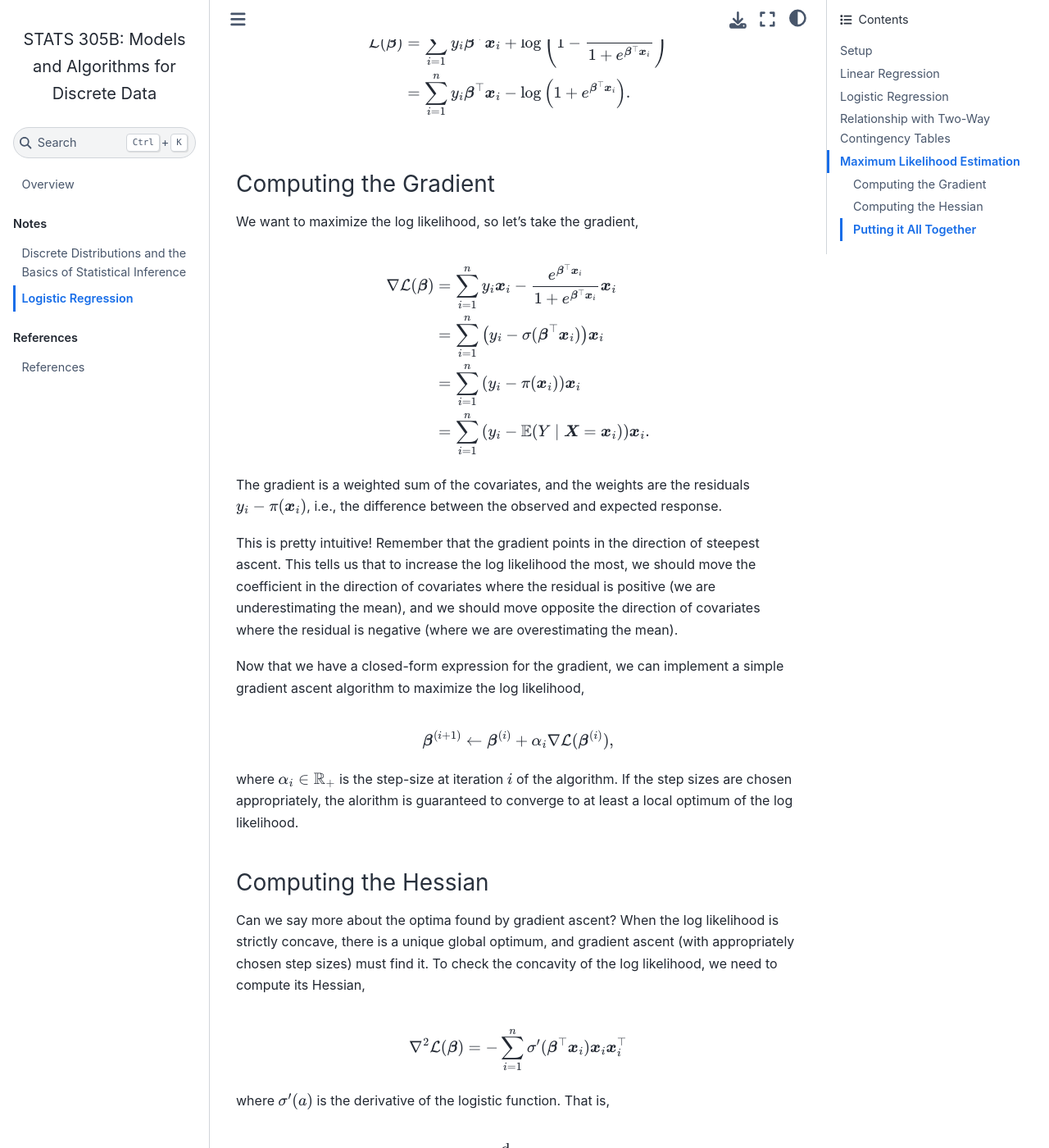
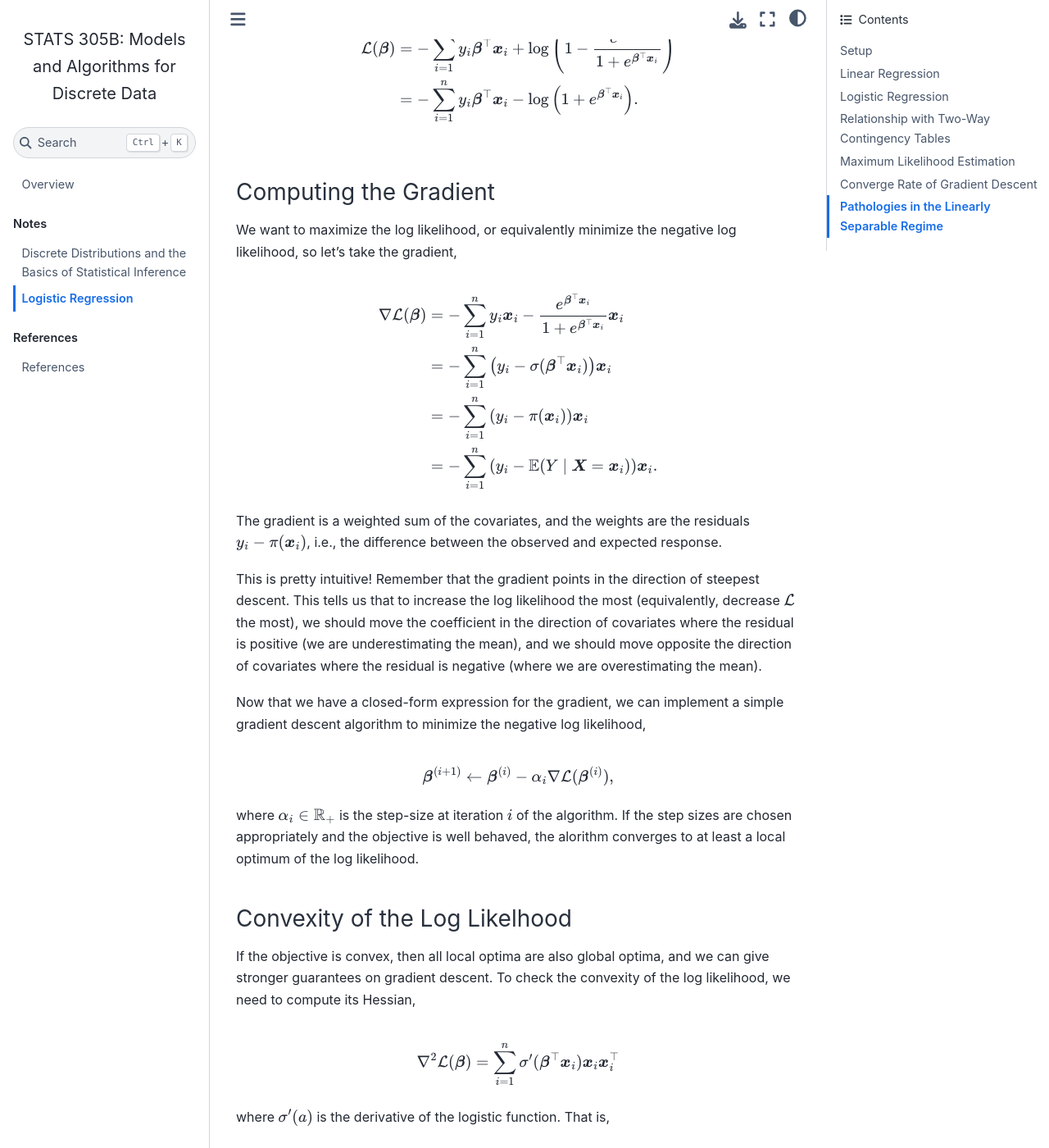
Before and after one commit to slinderman/stats305b, a Jupyter Book: the page built from lectures/03_logreg.md, in a window 1280 px wide and 1400 px high, scrolled down 3496 px. Shown: the whole window at 82% size. Built offline with Jupyter Book 1.0.4 settings and Sphinx 7.4.7 and the Sphinx Book theme 1.1.4, drawn with Linux system fonts in a browser that asks for light colours; pages that are not in the unit, such as notebooks, are missing from menus; some of the changed text lies outside the part shown.

Commit message:
continuing to work on logistic regression notes

```diff
--- a/lectures/03_logreg.md
+++ b/lectures/03_logreg.md
@@ -78,45 +78,45 @@
 
 Unfortunately, unlike in standard linear regression (equivalently, when $f(a) = a$ is the identity function), there isn't a simple closed form estimator for $\hat{\mbbeta}$. However, we can use standard optimization techniques to do maximum likelihood estimation.
 
-First, write the log likelihood of the parameters given a collection of covariates and responses, $\{\mbx_i, y_i\}_{i=1}^n$,
+First, write the **negative** log likelihood of the parameters given a collection of covariates and responses, $\{\mbx_i, y_i\}_{i=1}^n$,
 \begin{align*}
 \cL(\mbbeta)
-&= \sum_{i=1}^n \log \mathrm{Bern}(y_i; \pi(\mbx_i)) \\
-&= \sum_{i=1}^n y_i \log \pi(\mbx_i) + (1 - y_i) \log (1 - \pi(\mbx_i)) \\
-&= \sum_{i=1}^n y_i \log \frac{\pi(\mbx_i)}{1 - \pi(\mbx_i)} + \log (1 - \pi(\mbx_i)).
+&= - \sum_{i=1}^n \log \mathrm{Bern}(y_i; \pi(\mbx_i)) \\
+&= - \sum_{i=1}^n y_i \log \pi(\mbx_i) + (1 - y_i) \log (1 - \pi(\mbx_i)) \\
+&= - \sum_{i=1}^n y_i \log \frac{\pi(\mbx_i)}{1 - \pi(\mbx_i)} + \log (1 - \pi(\mbx_i)).
 \end{align*}
 Now let's plug in the definition of $\pi(\mbx)$. The first term is just the log odds, which we already showed is equal to the linear component of the model. The second term simplifies too.
 \begin{align*}
 \cL(\mbbeta)
-&= \sum_{i=1}^n y_i \mbbeta^\top \mbx_i + \log \left(1 - \frac{e^{\mbbeta^\top \mbx_i}}{1 + e^{\mbbeta^\top \mbx_i}} \right) \\
-&= \sum_{i=1}^n y_i \mbbeta^\top \mbx_i - \log \left(1 + e^{\mbbeta^\top \mbx_i} \right).
+&= - \sum_{i=1}^n y_i \mbbeta^\top \mbx_i + \log \left(1 - \frac{e^{\mbbeta^\top \mbx_i}}{1 + e^{\mbbeta^\top \mbx_i}} \right) \\
+&= - \sum_{i=1}^n y_i \mbbeta^\top \mbx_i - \log \left(1 + e^{\mbbeta^\top \mbx_i} \right).
 \end{align*}
 
 ### Computing the Gradient
-We want to maximize the log likelihood, so let's take the gradient,
+We want to maximize the log likelihood, or equivalently minimize the negative log likelihood, so let's take the gradient,
 \begin{align*}
 \nabla \cL(\mbbeta)
-&= \sum_{i=1}^n y_i \mbx_i - \frac{e^{\mbbeta^\top \mbx_i}}{1 + e^{\mbbeta^\top \mbx_i}} \mbx_i \\
-&= \sum_{i=1}^n \left(y_i - \sigma(\mbbeta^\top \mbx_i) \right) \mbx_i \\
-&= \sum_{i=1}^n \left(y_i - \pi(\mbx_i) \right) \mbx_i \\
-&= \sum_{i=1}^n \left(y_i - \E(Y \mid \mbX = \mbx_i) \right) \mbx_i.
+&= - \sum_{i=1}^n y_i \mbx_i - \frac{e^{\mbbeta^\top \mbx_i}}{1 + e^{\mbbeta^\top \mbx_i}} \mbx_i \\
+&= - \sum_{i=1}^n \left(y_i - \sigma(\mbbeta^\top \mbx_i) \right) \mbx_i \\
+&= - \sum_{i=1}^n \left(y_i - \pi(\mbx_i) \right) \mbx_i \\
+&= - \sum_{i=1}^n \left(y_i - \E(Y \mid \mbX = \mbx_i) \right) \mbx_i.
 \end{align*}
 The gradient is a weighted sum of the covariates, and the weights are the residuals $y_i - \pi(\mbx_i)$, i.e., the difference between the observed and expected response.
 
-This is pretty intuitive! Remember that the gradient points in the direction of steepest ascent. This tells us that to increase the log likelihood the most, we should move the coefficient in the direction of covariates where the residual is positive (we are underestimating the mean), and we should move opposite the direction of covariates where the residual is negative (where we are overestimating the mean).
+This is pretty intuitive! Remember that the gradient points in the direction of steepest descent. This tells us that to increase the log likelihood the most (equivalently, decrease $\cL$ the most), we should move the coefficient in the direction of covariates where the residual is positive (we are underestimating the mean), and we should move opposite the direction of covariates where the residual is negative (where we are overestimating the mean).
 
-Now that we have a closed-form expression for the gradient, we can implement a simple gradient ascent algorithm to maximize the log likelihood,
+Now that we have a closed-form expression for the gradient, we can implement a simple gradient descent algorithm to minimize the negative log likelihood,
 \begin{align*}
-\mbbeta^{(i+1)} &\leftarrow \mbbeta^{(i)} + \alpha_i \nabla \cL(\mbbeta^{(i)}),
+\mbbeta^{(i+1)} &\leftarrow \mbbeta^{(i)} - \alpha_i \nabla \cL(\mbbeta^{(i)}),
 \end{align*}
-where $\alpha_i \in \reals_+$ is the step-size at iteration $i$ of the algorithm. If the step sizes are chosen appropriately, the alorithm is guaranteed to converge to at least a local optimum of the log likelihood.
+where $\alpha_i \in \reals_+$ is the step-size at iteration $i$ of the algorithm. If the step sizes are chosen appropriately and the objective is well behaved, the alorithm converges to at least a local optimum of the log likelihood.
 
-### Computing the Hessian
+### Convexity of the Log Likelhood
 
-Can we say more about the optima found by gradient ascent? When the log likelihood is strictly concave, there is a unique global optimum, and gradient ascent (with appropriately chosen step sizes) must find it. To check the concavity of the log likelihood, we need to compute its Hessian,
+If the objective is convex, then all local optima are also global optima, and we can give stronger guarantees on gradient descent. To check the convexity of the log likelihood, we need to compute its Hessian,
 \begin{align*}
 \nabla^2 \cL(\mbbeta)
-&= -\sum_{i=1}^n \sigma'(\mbbeta^\top \mbx_i) \mbx_i \mbx_i^\top
+&= \sum_{i=1}^n \sigma'(\mbbeta^\top \mbx_i) \mbx_i \mbx_i^\top
 \end{align*}
 where $\sigma'(a)$ is the derivative of the logistic function. That is,
 \begin{align*}
@@ -128,21 +128,54 @@
 Plugging this in,
 \begin{align*}
 \nabla^2 \cL(\mbbeta)
-&= - \sum_{i=1}^n \sigma(\mbbeta^\top \mbx_i)(1 - \sigma(\mbbeta^\top \mbx_i)) \mbx_i \mbx_i^\top \\
-&= - \sum_{i=1}^n \pi(\mbx_i)(1 - \pi(\mbx_i)) \mbx_i \mbx_i^\top \\
-&= - \sum_{i=1}^n \Var[Y \mid \mbX = \mbx_i] \mbx_i \mbx_i^\top.
+&= \sum_{i=1}^n \sigma(\mbbeta^\top \mbx_i)(1 - \sigma(\mbbeta^\top \mbx_i)) \mbx_i \mbx_i^\top \\
+&= \sum_{i=1}^n \pi(\mbx_i)(1 - \pi(\mbx_i)) \mbx_i \mbx_i^\top \\
+&= \sum_{i=1}^n \Var[Y \mid \mbX = \mbx_i] \mbx_i \mbx_i^\top.
 \end{align*}
-In other words, the negative Hessian is a weighted sum of outer products of covariates where the weights are equal to the conditional variance.
+In other words, the Hessian is a weighted sum of outer products of covariates where the weights are equal to the conditional variance.
+Since variances are non-negative, so are the weights, which implies that the Hessian is **positive semi-definite**, which implies that the negative log likelihood is convex.
 
-### Putting it All Together
-Since variances are non-negative, so are the weights. Altogether, this derivation shows that the Hessian is **negative definite**, which means:
+
+## Converge Rate of Gradient Descent
+To determine when and at what rate gradient descent converges, we need to know more about the eigenvalues of the Hessian.
+
+If we can bound the maximum eigenvalue of the Hessian by $L$, then we can obtain a quadratic upper bound on the negative log likelihood,
+\begin{align*}
+\cL(\mbbeta') &\leq \cL(\mbbeta) + \nabla \cL(\mbbeta)^\top (\mbbeta' - \mbbeta) + \frac{L}{2} (\mbbeta' - \mbbeta)^\top \nabla^2 \cL(\mbbeta) (\mbbeta' - \mbbeta).
+\end{align*}
+That means the negative log likelihood is an $L$-smooth function.
+
+For example, if the covariates have bounded norm, $\|\mbx_i\|_2 \leq B$, then we can bound the maximum eigenvalue of the Hessian by,
+\begin{align*}
+\lambda_{\mathsf{max}}
+&= \max_{\mbu \in \bbS_{p-1}} \mbu^\top \nabla^2 \cL(\mbbeta) \mbu \\
+&= \max_{\mbu \in \bbS_{p-1}} \sum_{i=1}^n \Var[Y \mid \mbX = \mbx_i] \mbu^\top \mbx_i \mbx_i^\top \mbu \\
+&\leq \frac{n B^2}{4}
+\end{align*}
+since the variance of a Bernoulli random variable is at most $\tfrac{1}{4}$ and since $\mbu^\top \mbx_i \leq B$ for all unit vectors $\mbu \in \bbS_{p-1}$ (the unit sphere embedded in $\reals^p$). This isn't meant to be a tight upper bound.
+
+If we run gradient descent with a constant step size of $\alpha = 1/L$, then the algorithm converges at a rate of $1/t$, which means that after $t$ iterations
+\begin{align*}
+\cL(\mbbeta^\star) - \cL(\mbbeta^{(t)}) \leq \frac{L}{t} \|\mbbeta^\star - \mbbeta^{(0)}\|_2^2,
+\end{align*}
+where $\mbbeta^{(0)}$ is the initial setting of the parameters and $\mbbeta^\star$ is the global optimum.
+
+Put differently, if we want a gap of at most epsilon, we need to run $t = O(1/\epsilon)$ iterations of gradient descent. This is called a **sub-linear convergence** rate.
+
+## Pathologies in the Linearly Separable Regime
+
+Not
+
+<!--
+Assuming that the covariates span $\reals^p$, this derivation shows that the Hessian is **negative definite**, which means:
 - the log likelihood is strictly concave,
 - the maximum likelihood estimate $\hat{\mbbeta}_{\mathsf{MLE}}$ is unique, and
-- gradient ascent with appropriately chosen step sizes will find the MLE.
+- gradient descent with appropriately chosen step sizes will find the MLE. -->
 
-:::{admonition} Technicalities
+
+<!-- :::{admonition} Technicalities
 :class: warning
 - Technically, $\pi(\mbx)$ cannot be exactly zero unless $\mbbeta^\top \mbx = - \infty$, so the weights in this sum will be strictly positive if $\mbx_i$ and $\mbbeta$ are finite.
 - In order for the Hessian to be negative definite, the covariates must also span $\reals^p$.
-- In order for gradient ascent to converge to the global maximum of a strictly concave function, the step sizes must either decay according to Robbins-Munro conditions, be smaller than the minimum eigenvalue of the negative Hessian, or be chosen according to a backtracking line search.
-:::
+- In order for gradient descent to converge to the global maximum of a strictly concave function, the step sizes must either decay according to Robbins-Munro conditions, be smaller than $1/L$ where $L$ is the maximum eigenvalue of the negative Hessian, or be chosen according to a backtracking line search.
+::: -->
```
